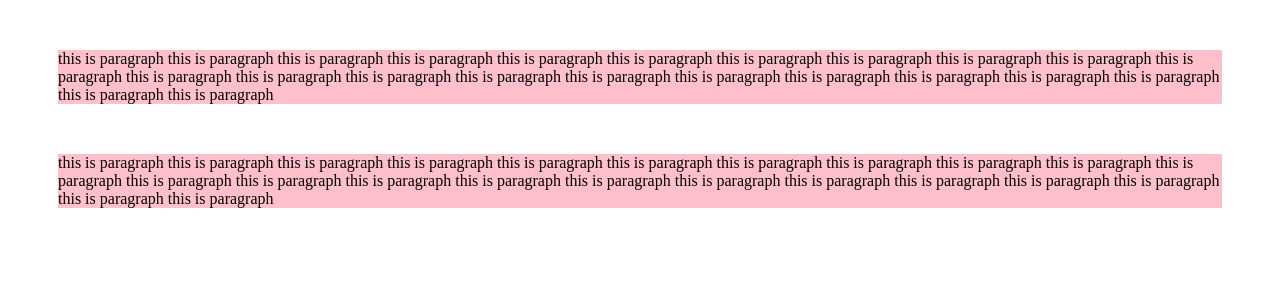
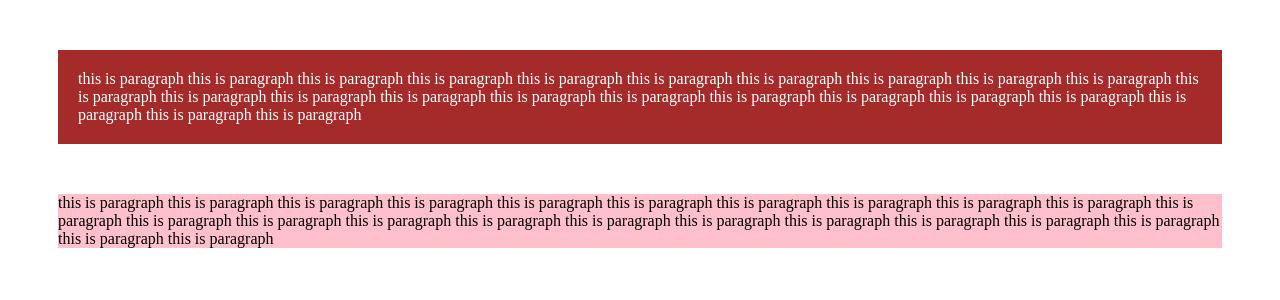
Before and after one commit to imranworkspace/css_practice, a React (Create React App) app: page / in a window 1280 px wide. Shown: the top 300 px of the page. Built offline with nearby package versions, Linux system fonts and the light colour scheme.

Commit message:
padding propteries

```diff
--- a/src/MarginPadding.js
+++ b/src/MarginPadding.js
@@ -3,7 +3,7 @@ import "./mycss/margin_padding.css"
 const MarginPadding = () => {
   return (
     <>
-      <p>this is paragraph this is paragraph this is paragraph this is paragraph this is paragraph
+      <p id='padding'>this is paragraph this is paragraph this is paragraph this is paragraph this is paragraph
       this is paragraph this is paragraph this is paragraph this is paragraph this is paragraph this is paragraph
       this is paragraph this is paragraph this is paragraph this is paragraph this is paragraph this is paragraph
       this is paragraph this is paragraph this is paragraph this is paragraph this is paragraph this is paragraph
--- a/src/mycss/margin_padding.css
+++ b/src/mycss/margin_padding.css
@@ -5,3 +5,13 @@ p{
     /* margin: 50px 10px; */
     margin: 50px;
 }
+
+#padding{
+    background-color: brown;
+    color: white;
+    /* padding: 50px 50px 50px 50px; */
+    /* padding: 50px 50px 50px ;  */
+    /* padding: 50px 20px; */
+    padding: 20px;
+
+}
```
